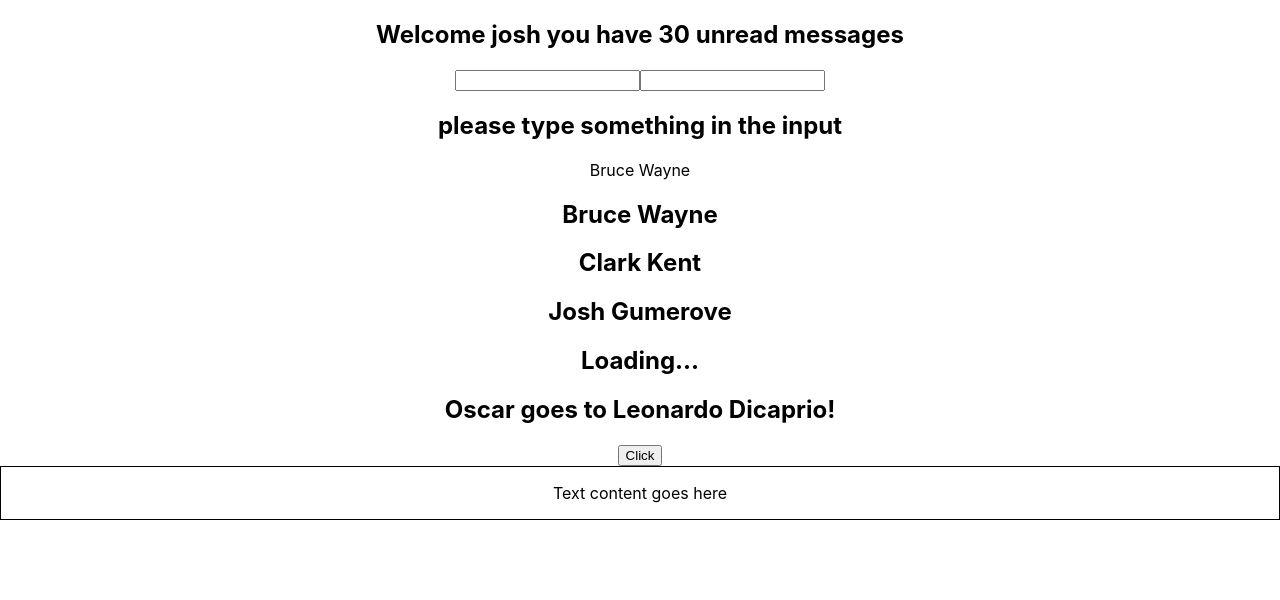
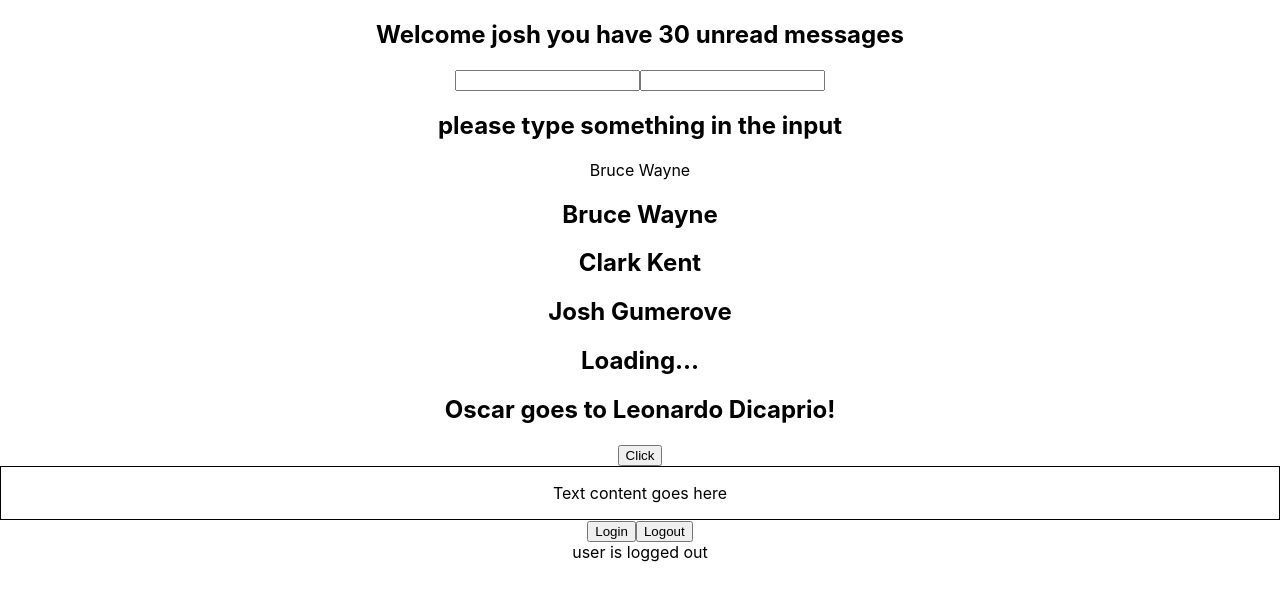
Before and after one commit to joshgumerove/react-typescript-demo, a React (Create React App) app: page / in a window 1280 px wide. Shown: the top 600 px of the page. Built offline with nearby package versions, Linux system fonts and the light colour scheme.

Commit message:
useState hook with typescript

```diff
--- a/src/App.tsx
+++ b/src/App.tsx
@@ -9,6 +9,7 @@ import { Button } from "./components/Button";
 import { Input } from "./components/Input";
 import { Container } from "./components/Container";
 import "./App.css";
+import { LoggedIn } from "./components/state/LoggedIn";
 
 function App() {
   const [value, setValue] = useState<string>("");
@@ -34,6 +35,7 @@ function App() {
       </Heading>
       <Button handleClick={(e, id) => console.log("Button clicked: ", e, id)} />
       <Container styles={{ border: "1px solid black", padding: "1rem" }} />
+      <LoggedIn />
     </div>
   );
 }
--- /dev/null
+++ b/src/components/state/LoggedIn.tsx
@@ -0,0 +1,22 @@
+import { FC } from "react";
+import { useState } from "react";
+
+const LoggedIn: FC = () => {
+  const [isLoggedIn, setIsLoggedIn] = useState<boolean>(false); // could infer that this value is a boolean
+  const handleLogin = () => {
+    setIsLoggedIn(true);
+  };
+  const handleLout = () => {
+    setIsLoggedIn(false);
+  };
+
+  return (
+    <div>
+      <button onClick={handleLogin}>Login</button>
+      <button onClick={handleLout}>Logout</button>
+      <div>{isLoggedIn ? "user is logged in" : "user is logged out"}</div>
+    </div>
+  );
+};
+
+export { LoggedIn };
```
